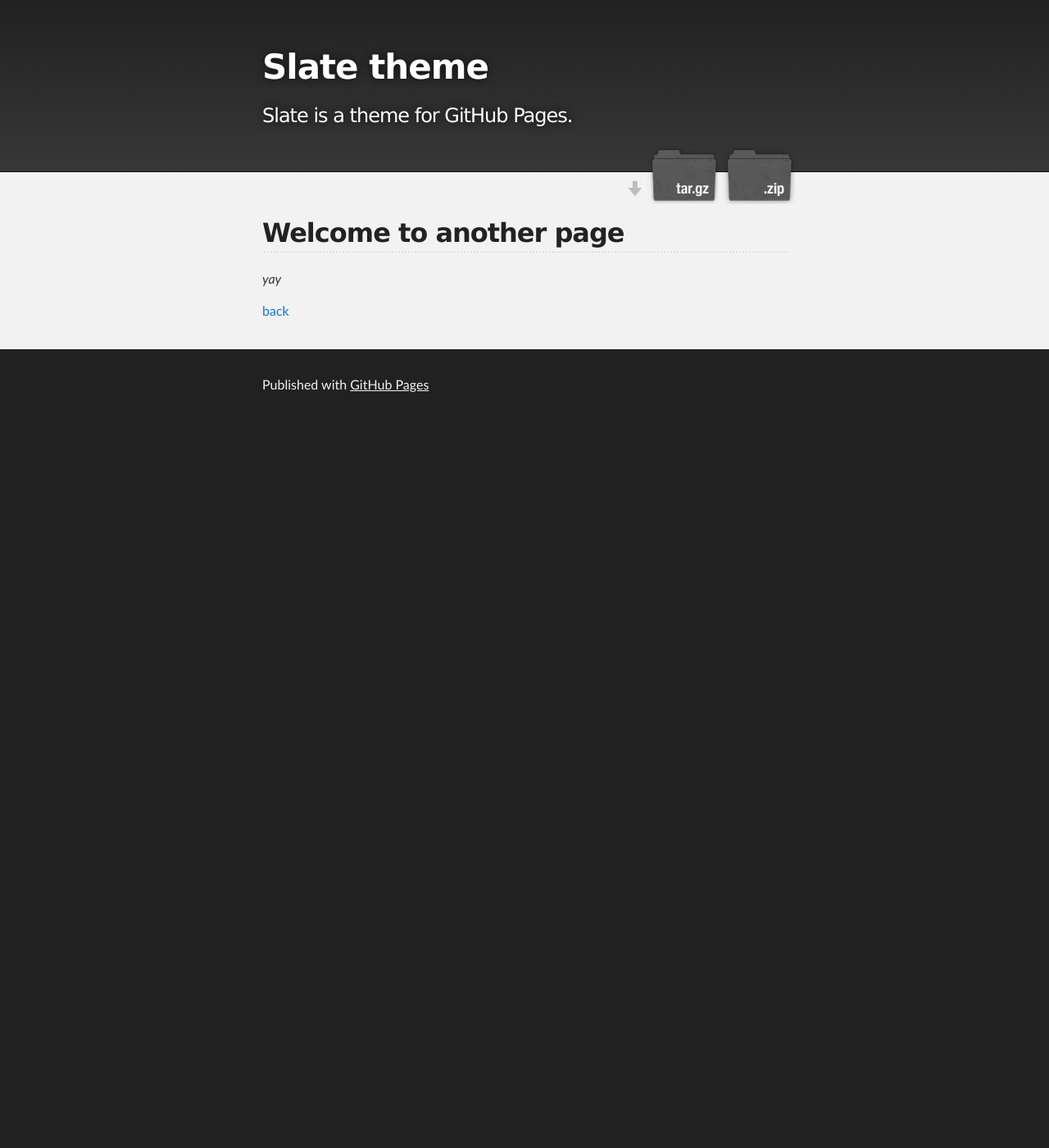
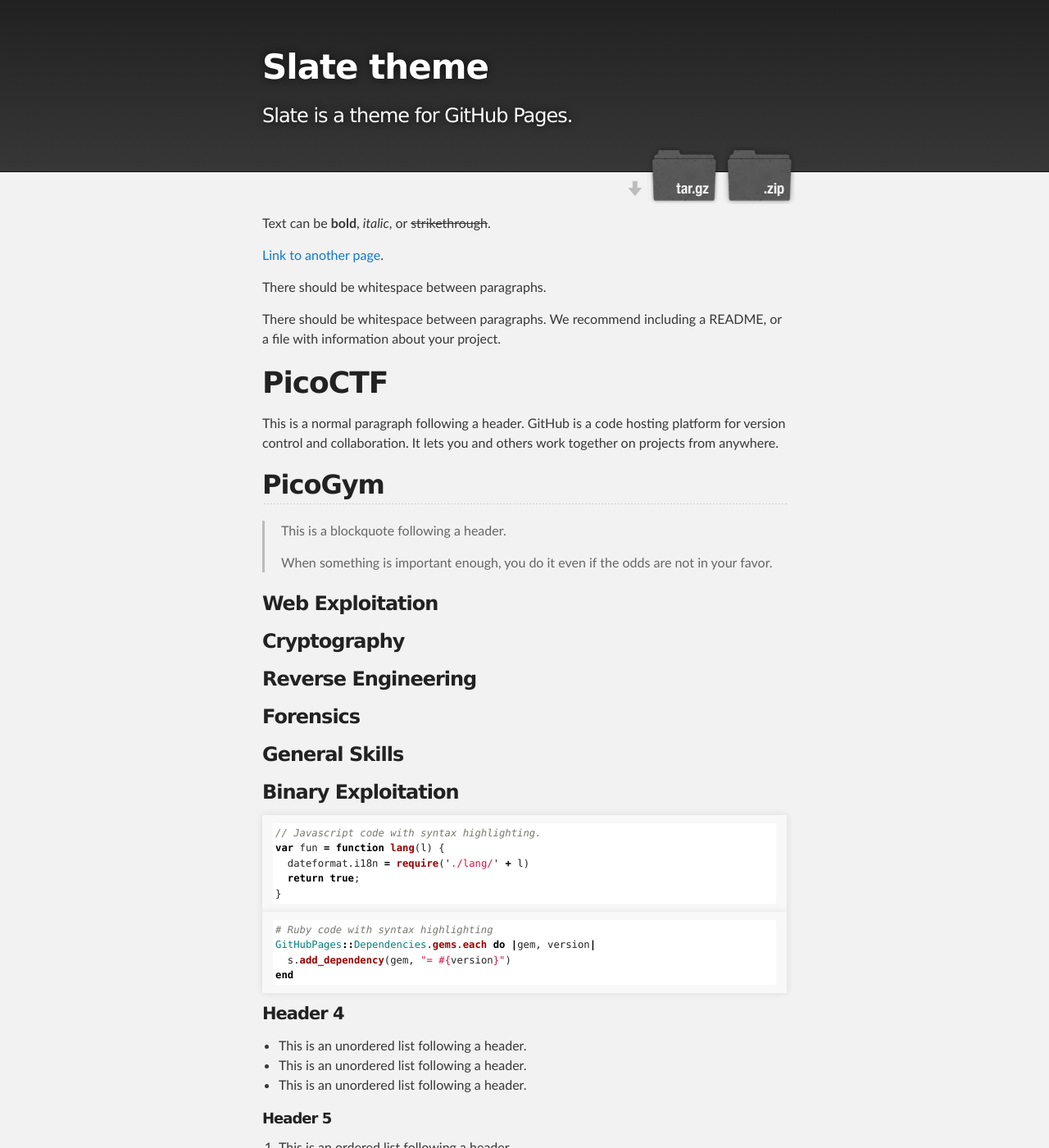
Before and after one commit to djm89uk/djm89uk.github.io, a Jekyll site: the page built from another-page.md, in a window 1280 px wide and 1400 px high. Shown: the whole window at 82% size. Built offline with Jekyll 4.4.1, drawn with Linux system fonts in a browser that asks for light colours; our own code applies the rules of GitHub Pages for plain Markdown files; some of the changed text lies outside the part shown.

Commit message:
Update another-page.md

````diff
--- a/another-page.md
+++ b/another-page.md
@@ -2,8 +2,127 @@
 layout: default
 ---
 
-## Welcome to another page
+Text can be **bold**, _italic_, or ~~strikethrough~~.
 
-_yay_
+[Link to another page](./another-page.html).
 
-[back](./)
+There should be whitespace between paragraphs.
+
+There should be whitespace between paragraphs. We recommend including a README, or a file with information about your project.
+
+# PicoCTF
+
+This is a normal paragraph following a header. GitHub is a code hosting platform for version control and collaboration. It lets you and others work together on projects from anywhere.
+
+## PicoGym
+
+> This is a blockquote following a header.
+>
+> When something is important enough, you do it even if the odds are not in your favor.
+
+### Web Exploitation
+### Cryptography
+### Reverse Engineering
+### Forensics
+### General Skills
+### Binary Exploitation
+
+```js
+// Javascript code with syntax highlighting.
+var fun = function lang(l) {
+  dateformat.i18n = require('./lang/' + l)
+  return true;
+}
+```
+
+```ruby
+# Ruby code with syntax highlighting
+GitHubPages::Dependencies.gems.each do |gem, version|
+  s.add_dependency(gem, "= #{version}")
+end
+```
+
+#### Header 4
+
+*   This is an unordered list following a header.
+*   This is an unordered list following a header.
+*   This is an unordered list following a header.
+
+##### Header 5
+
+1.  This is an ordered list following a header.
+2.  This is an ordered list following a header.
+3.  This is an ordered list following a header.
+
+###### Header 6
+
+| head1        | head two          | three |
+|:-------------|:------------------|:------|
+| ok           | good swedish fish | nice  |
+| out of stock | good and plenty   | nice  |
+| ok           | good `oreos`      | hmm   |
+| ok           | good `zoute` drop | yumm  |
+
+### There's a horizontal rule below this.
+
+* * *
+
+### Here is an unordered list:
+
+*   Item foo
+*   Item bar
+*   Item baz
+*   Item zip
+
+### And an ordered list:
+
+1.  Item one
+1.  Item two
+1.  Item three
+1.  Item four
+
+### And a nested list:
+
+- level 1 item
+  - level 2 item
+  - level 2 item
+    - level 3 item
+    - level 3 item
+- level 1 item
+  - level 2 item
+  - level 2 item
+  - level 2 item
+- level 1 item
+  - level 2 item
+  - level 2 item
+- level 1 item
+
+### Small image
+
+![Octocat](https://github.githubassets.com/images/icons/emoji/octocat.png)
+
+### Large image
+
+![Branching](https://guides.github.com/activities/hello-world/branching.png)
+
+
+### Definition lists can be used with HTML syntax.
+
+<dl>
+<dt>Name</dt>
+<dd>Godzilla</dd>
+<dt>Born</dt>
+<dd>1952</dd>
+<dt>Birthplace</dt>
+<dd>Japan</dd>
+<dt>Color</dt>
+<dd>Green</dd>
+</dl>
+
+```
+Long, single-line code blocks should not wrap. They should horizontally scroll if they are too long. This line should be long enough to demonstrate this.
+```
+
+```
+The final element.
+```
````
